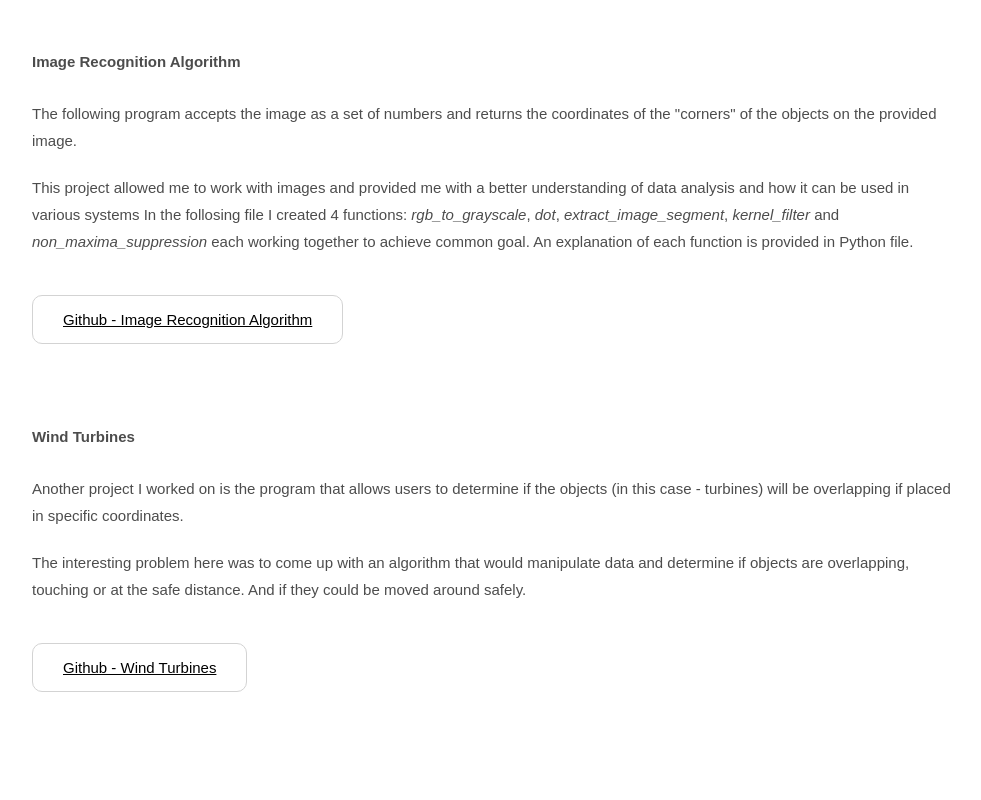
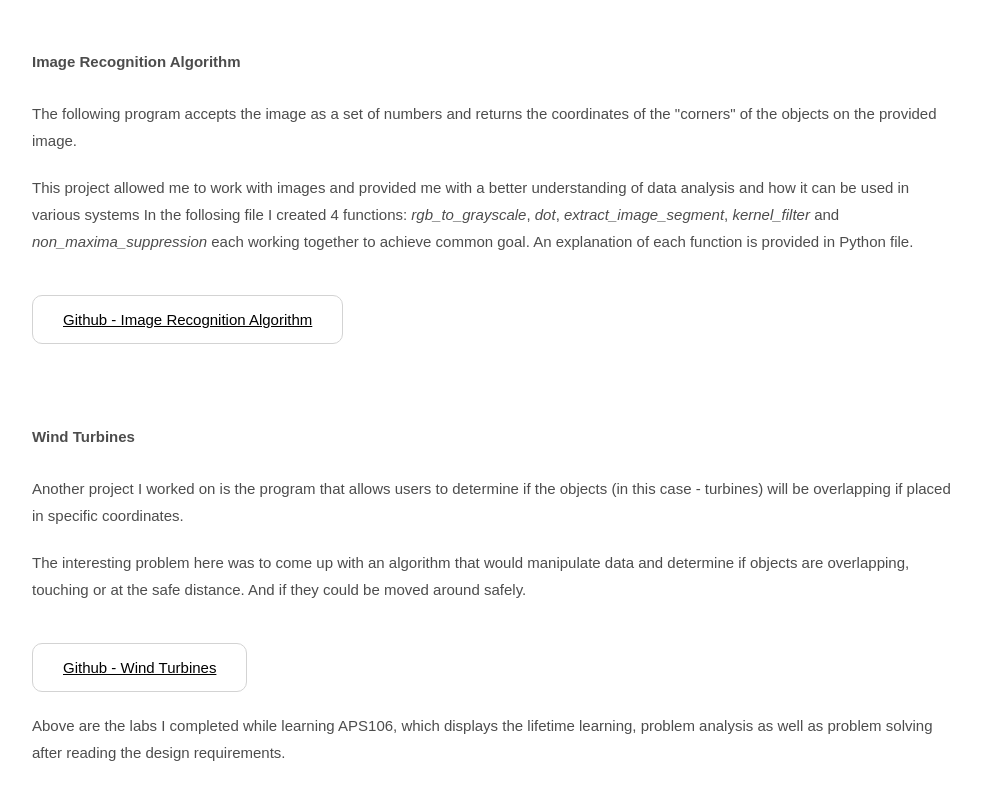
Before and after one commit to ruizhaoy/portfolio.ruizhaoy.github.io, a plain HTML site: page displayProjects/python.html in a window 1280 px wide. Shown: the part 805-1605 px from the top of the page, without its empty margins (148-1129 px from the left). Drawn offline with nearby package versions, Linux system fonts and the light colour scheme.

Commit message:
Update python.html

```diff
--- a/displayProjects/python.html
+++ b/displayProjects/python.html
@@ -57,7 +57,8 @@
         <h4>Wind Turbines</h4>
         <p>Another project I worked on is the program that allows users to determine if the objects (in this case - turbines) will be overlapping if placed in specific coordinates.</p>
         <p style="margin-top: 0;">The interesting problem here was to come up with an algorithm that would manipulate data and determine if objects are overlapping, touching or at the safe distance. And if they could be moved around safely.</p>
-        <a target="_blank" href="https://github.com/ruizhaoy/windTurbines">Github - Wind Turbines</a>
+	<a target="_blank" href="https://github.com/ruizhaoy/windTurbines">Github - Wind Turbines</a>
+        <p style="margin-top: 0;">Above are the labs I completed while learning APS106, which displays the lifetime learning, problem analysis as well as problem solving after reading the design requirements. </p>
     </div>
 
 </body>
```
